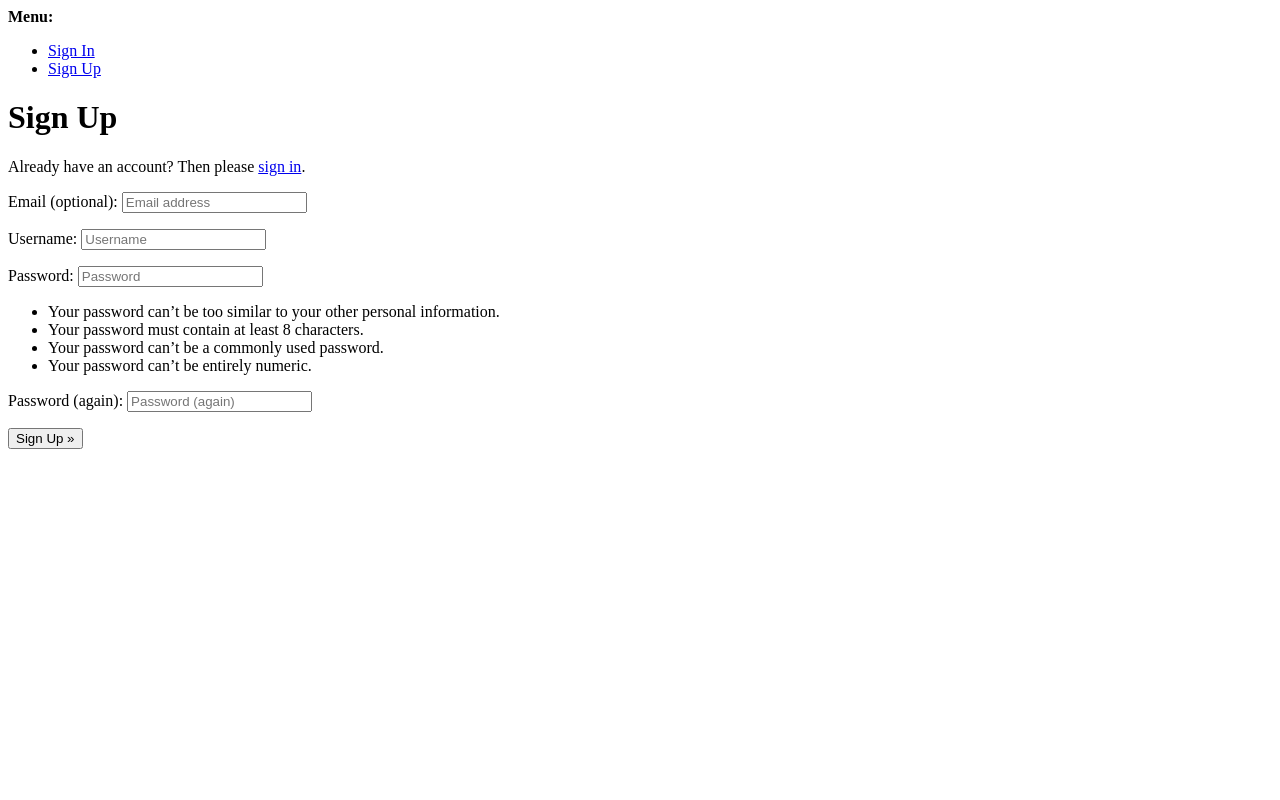
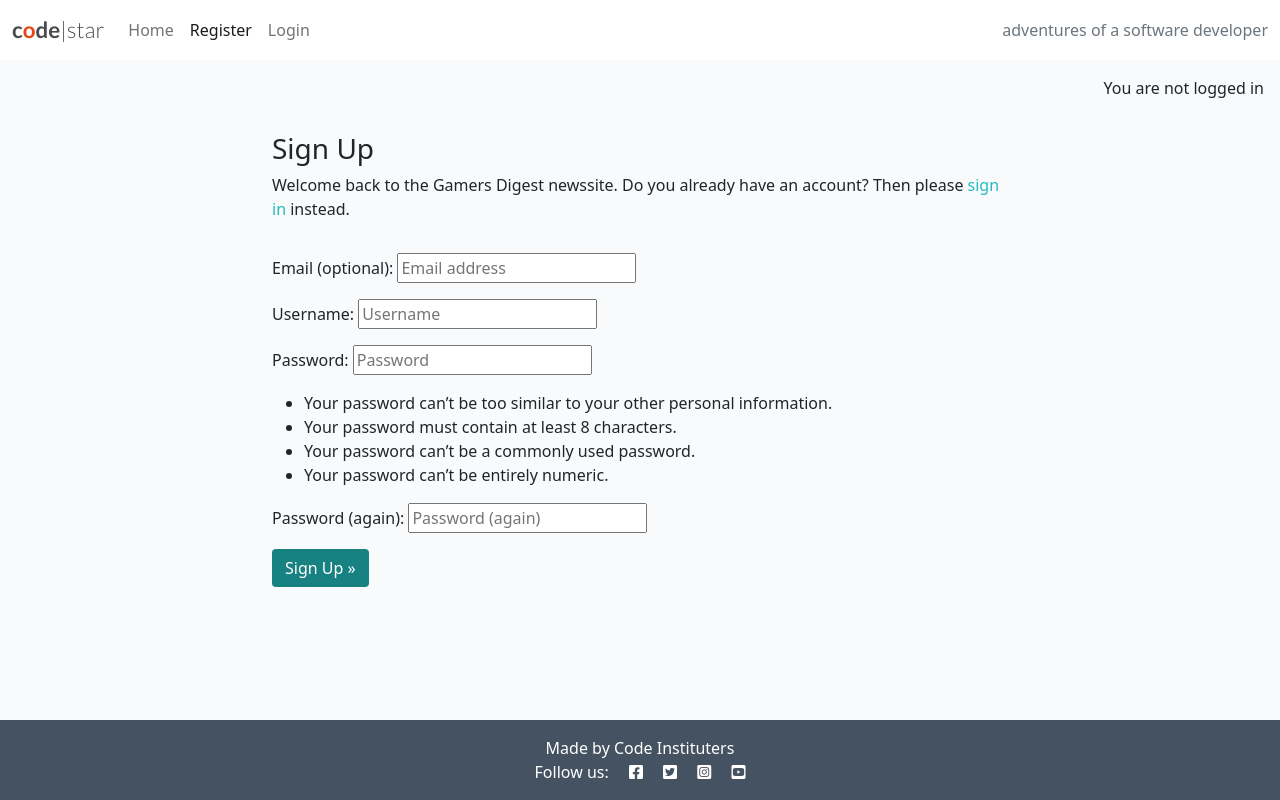
Before and after one commit to programmer-1991/gamers-digest, a Django app: page /accounts/signup/ in a window 1280 px wide. Run offline with Django 4.2, Linux system fonts and the light colour scheme; parts of the project's set-up code (start-up, migrations or seed data) failed here and were passed over.

Commit message:
Add a personalised message at the top of the <main>, add style to signup template

```diff
--- a/gamers_digest/settings.py
+++ b/gamers_digest/settings.py
@@ -30,7 +30,7 @@ STATIC_ROOT = os.path.join(BASE_DIR, 'staticfiles')
 SECRET_KEY = os.environ.get("SECRET_KEY")
 
 # SECURITY WARNING: don't run with debug turned on in production!
-DEBUG = False
+DEBUG = True
 
 ALLOWED_HOSTS = ['.gitpod.io', '.herokuapp.com']
 
--- a/templates/account/login.html
+++ b/templates/account/login.html
@@ -1,7 +1,6 @@
 {% extends "base.html" %}
 
 {% load i18n %}
-{% load account socialaccount %}
 
 {% block head_title %}{% trans "Sign In" %}{% endblock %}
 
--- a/templates/account/signup.html
+++ b/templates/account/signup.html
@@ -1,21 +1,32 @@
-{% extends "account/base.html" %}
+{% extends "base.html" %}
 
 {% load i18n %}
 
 {% block head_title %}{% trans "Signup" %}{% endblock head_title %}
 
 {% block content %}
-<h1>{% trans "Sign Up" %}</h1>
 
-<p>{% blocktrans %}Already have an account? Then please <a href="{{ login_url }}">sign in</a>.{% endblocktrans %}</p>
+<div class="container">
+  <div class="row">
+    <div class="col-md-8 mt-3 offset-md-2">
+      <h3>{% trans "Sign Up" %}</h3>
 
+      <p>{% blocktrans %}Welcome back to the Gamers Digest newssite. Do you already have an account? Then please <a
+          class="link" href="{{ login_url }}">sign in</a> instead.{% endblocktrans %}
+      </p>
+    </div>
+  </div>
+  <div class="row">
+    <div class="col-md-8 mt-3 offset-md-2">
       <form class="signup" id="signup_form" method="post" action="{% url 'account_signup' %}">
         {% csrf_token %}
         {{ form.as_p }}
         {% if redirect_field_value %}
         <input type="hidden" name="{{ redirect_field_name }}" value="{{ redirect_field_value }}" />
         {% endif %}
-  <button type="submit">{% trans "Sign Up" %} &raquo;</button>
+        <button class="btn btn-signup right" type="submit">{% trans "Sign Up" %} &raquo;</button>
       </form>
-
+    </div>
+  </div>
+</div>
 {% endblock content %}
--- a/templates/base.html
+++ b/templates/base.html
@@ -73,6 +73,11 @@
     </nav>
 
     <main class="flex-shrink-0 main-bg">
+        {% if user.is_authenticated %}
+        <p class="text-end m-3">You are logged in as {{ user }}</p>
+        {% else %}
+        <p class="text-end m-3">You are not logged in</p>
+        {% endif %}
 
         {% block content %}
         <!-- Content Goes here -->
```
Lines whose indentation alone changed are shown as unchanged.
